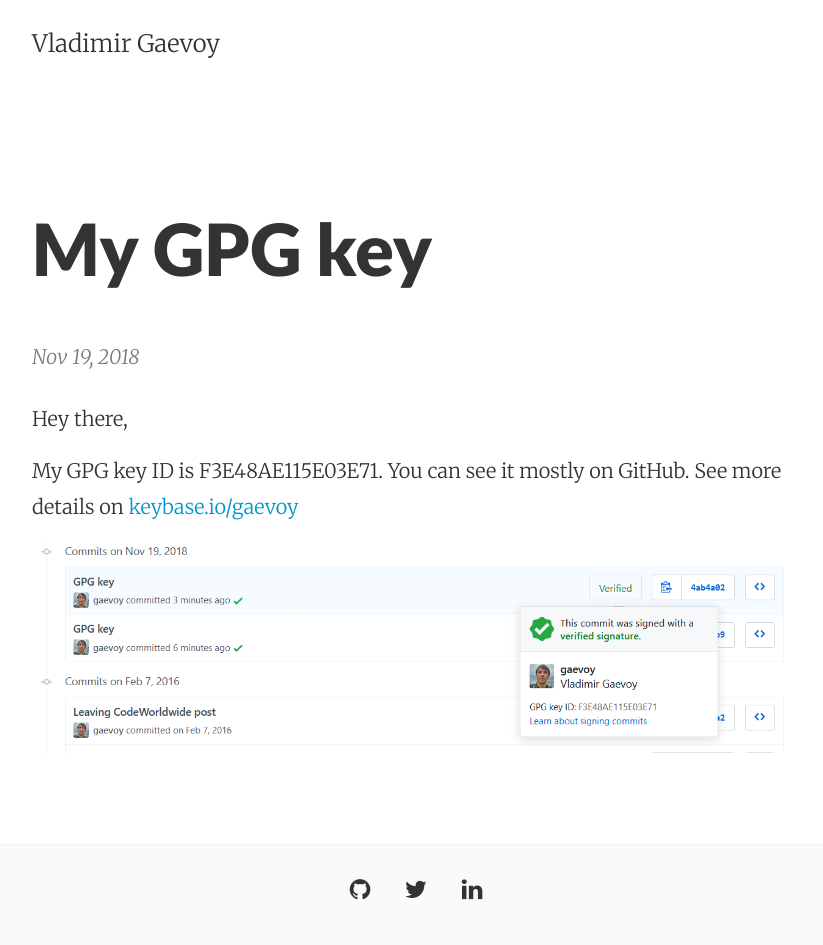
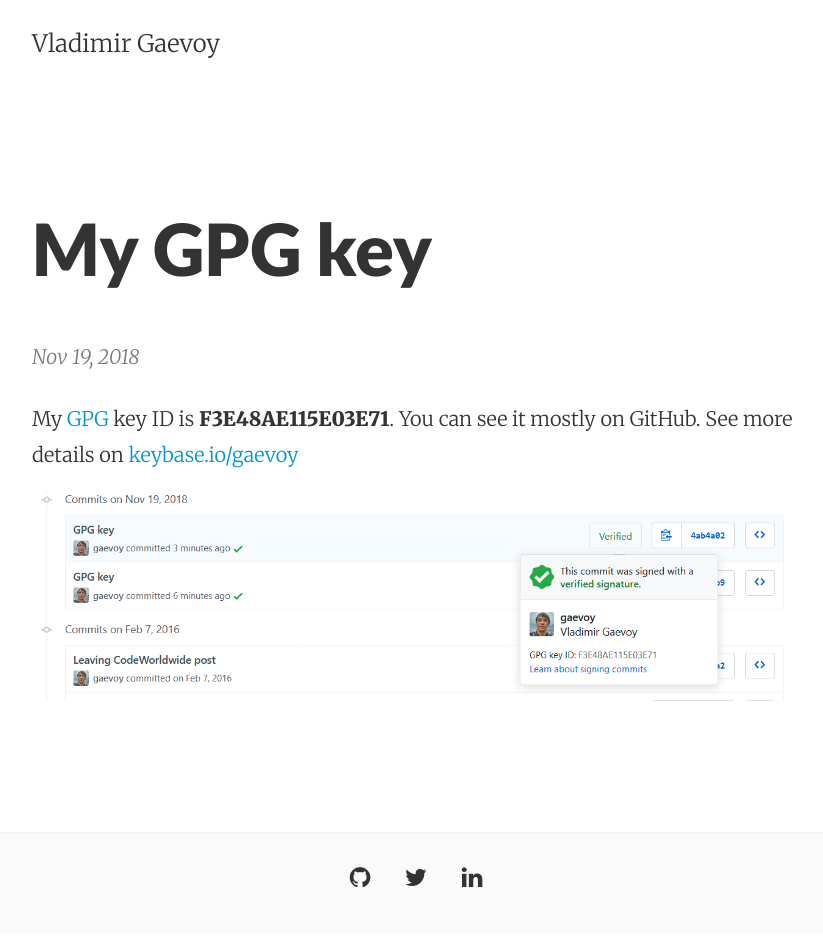
Before and after one commit to gaevoy/gaevoy.github.io, a Jekyll site: the page built from _posts/2018-11-19-my-gpg-key.markdown, in a window 1280 px wide. Shown: the whole page, without its empty margins (224-1047 px from the left). Built offline with Jekyll 4.4.1, drawn with Linux system fonts in a browser that asks for light colours; nearby versions of some CDN libraries.

Commit message:
Update 2018-11-19-my-gpg-key.markdown

```diff
--- a/_posts/2018-11-19-my-gpg-key.markdown
+++ b/_posts/2018-11-19-my-gpg-key.markdown
@@ -4,9 +4,7 @@
 layout: post
 tags: [gpg, key]
 ---
-Hey there,
-
-My GPG key ID is F3E48AE115E03E71. You can see it mostly on GitHub. See more details on [keybase.io/gaevoy](https://keybase.io/gaevoy)
+My [GPG](https://en.wikipedia.org/wiki/GNU_Privacy_Guard) key ID is **F3E48AE115E03E71**. You can see it mostly on GitHub. See more details on [keybase.io/gaevoy](https://keybase.io/gaevoy)
 
 {:.image-center}
 ![alt text](/img/github-pgp-signature.png "GitHub PGP signature example")
```
